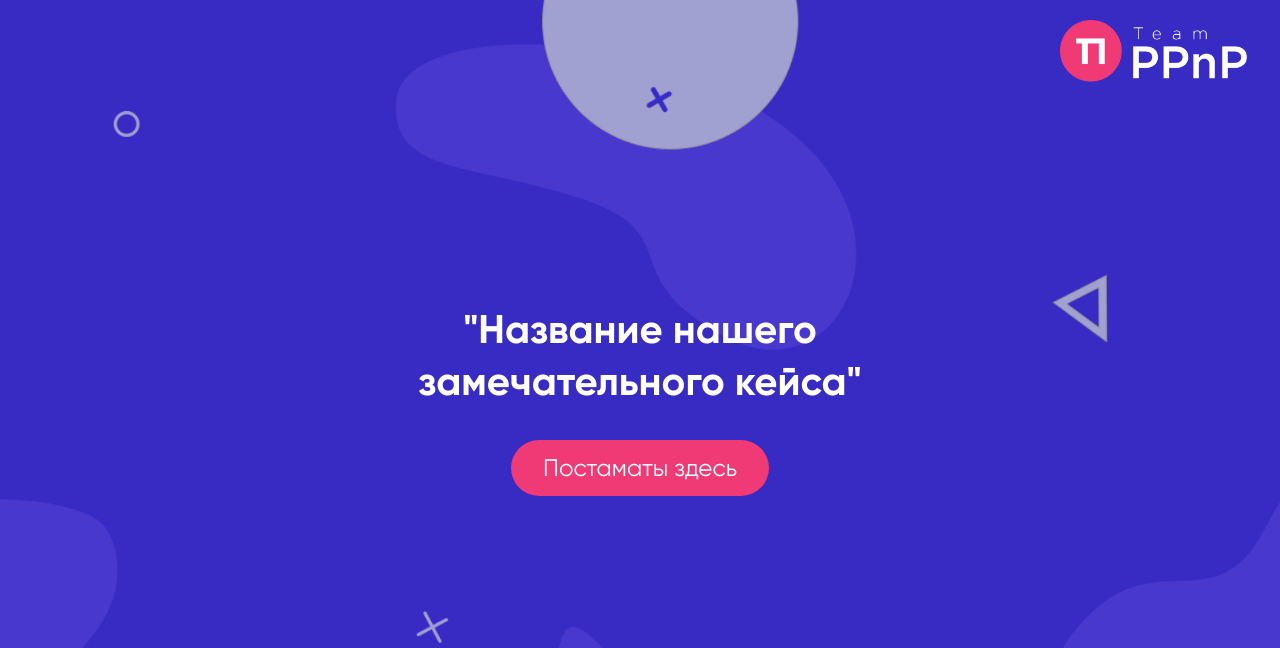
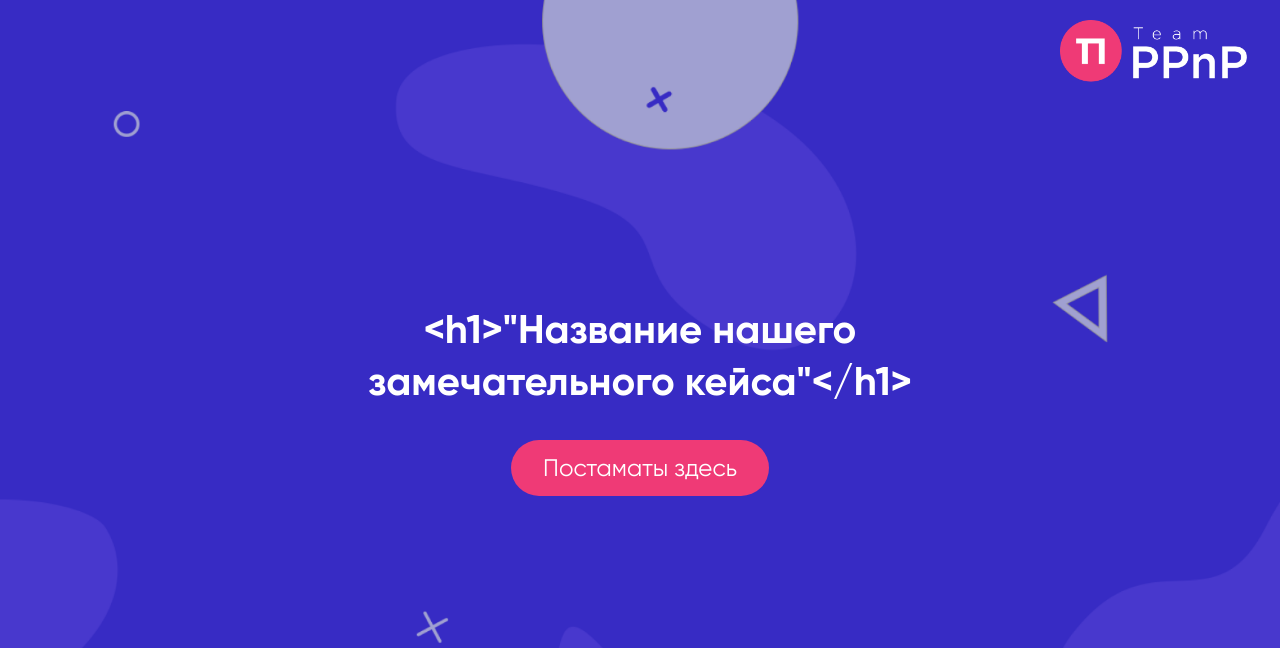
Before and after one commit to PPnP/HackChange, a Flask app: page / in a window 1280 px wide. Shown: the top 648 px of the page. Run offline with Flask 2, Linux system fonts and the light colour scheme.

Commit message:
index page update

```diff
--- a/app/templates/index.html
+++ b/app/templates/index.html
@@ -2,7 +2,7 @@
 
 {% block content %}
 <div class="hero">
-    <h1 class="hero__heading">"Название нашего<br>замечательного кейса"</h1>
+    <h1 class="hero__heading"><code>&lt;h1&gt;"Название нашего<br>замечательного кейса"&lt;/h1&gt;</code></h1>
     <a href="/map" class="hero__button">Постаматы здесь</a>
 </div>
 <img src="{{ url_for('static', filename='images/logo.png') }}" class="logo">
```
